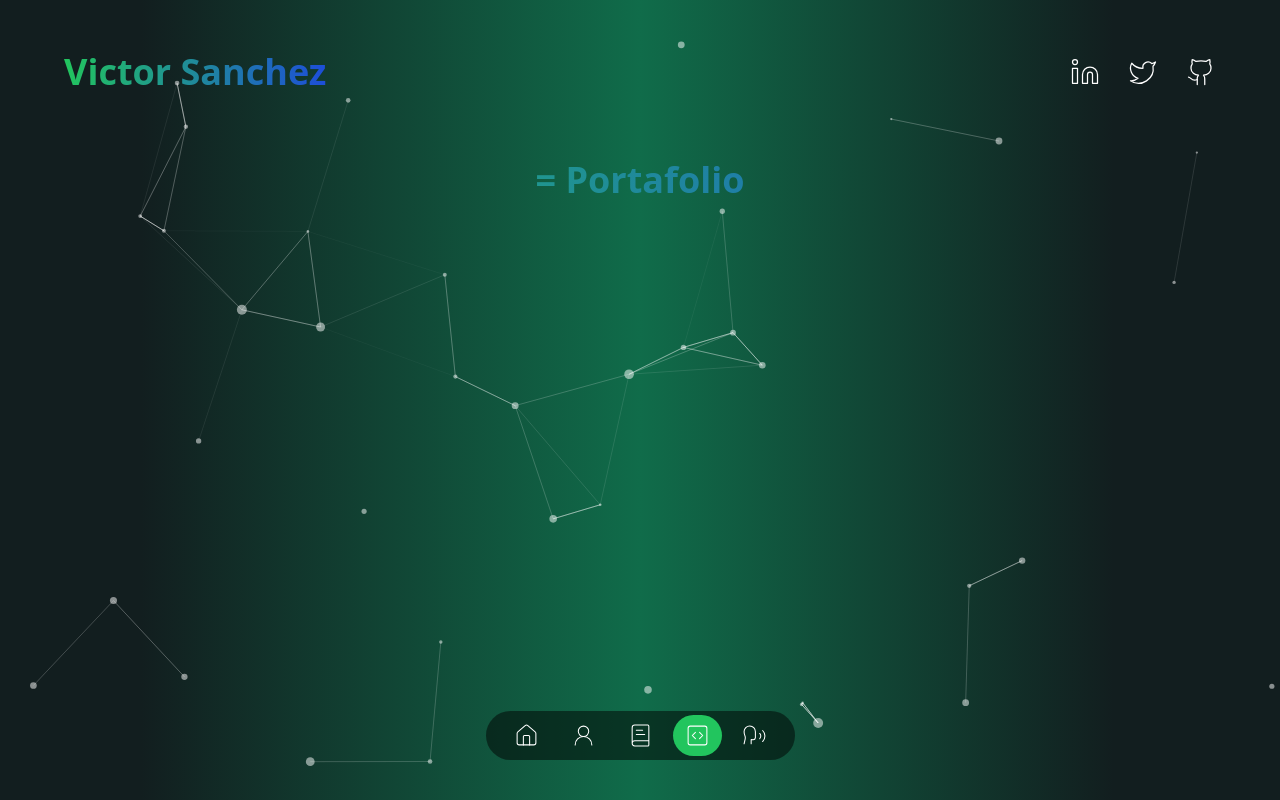
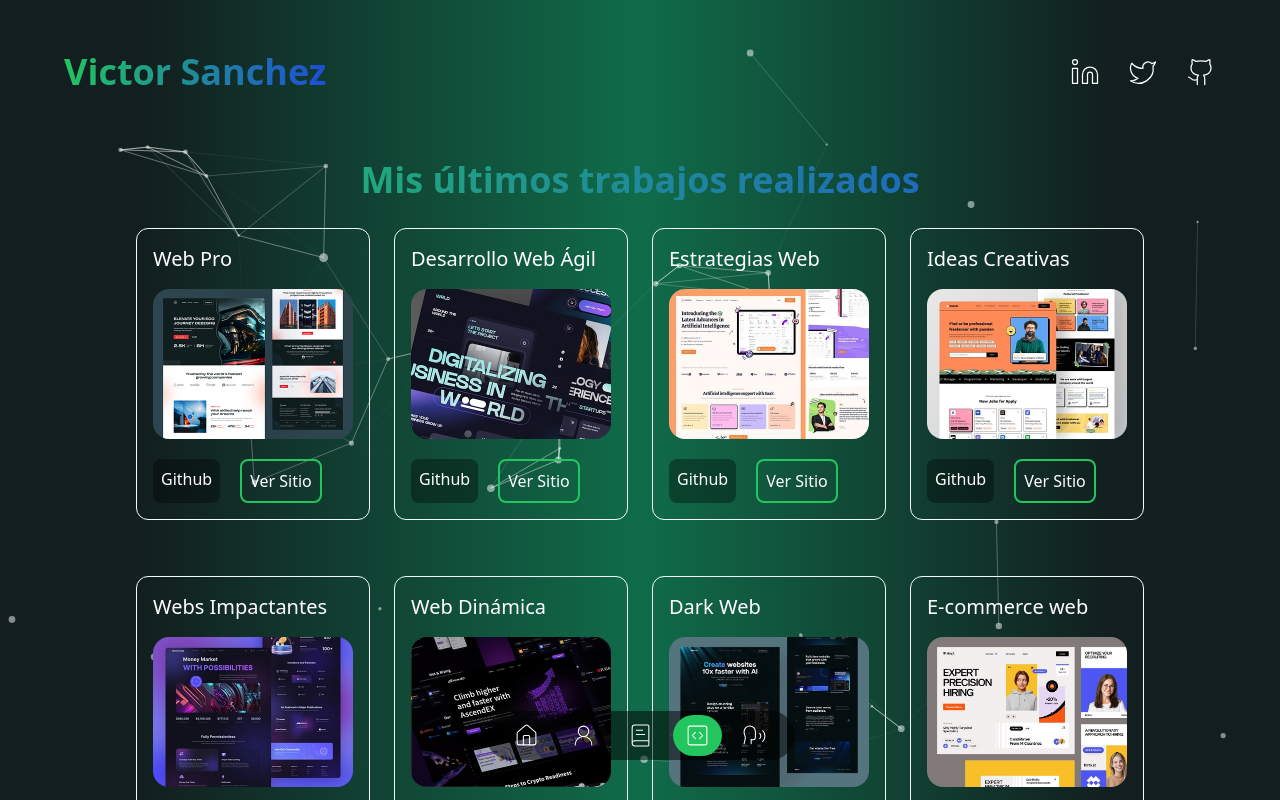
Before and after one commit to VictorDev1986/Victor_portafolio, a Next.js app: page /portfolio in a window 1280 px wide. Shown: the top 800 px of the page. Built offline with nearby package versions, Linux system fonts and the light colour scheme.

Commit message:
Creacion pagina de portafolio

```diff
--- a/app/(routes)/contact/page.tsx
+++ b/app/(routes)/contact/page.tsx
@@ -14,8 +14,6 @@ const PageAboutMe = () => {
                          to-blue-700 bg-clip-text text-transparent sm:text-4xl">
                             = Hablemos</h2>
                 </div>
-
-
             </ContainerPage>
 
         </>
--- a/app/(routes)/portfolio/page.tsx
+++ b/app/(routes)/portfolio/page.tsx
@@ -1,25 +1,36 @@
-import ContainerPage from "@/components/container";
+import Image from "next/image";
+import Link from "next/link";
 import { CoverParticles } from "@/components/cover-particles";
+
+import { dataPortfolio } from "@/data";
+
 import TransitionPage from "@/components/transition-page";
+import ContainerPage from "@/components/container-page";
+import PortfolioBox from "@/components/portfolio-box";
 
 
-const PageAboutMe = () => {
+
+const PortfolioPage = () => {
+
     return (
         <>
             <CoverParticles />
-            <TransitionPage />
             <ContainerPage>
-                <div>
-                <h2 className=" mt-0 my-3 text-2xl font-bold text-center md:block md:text-center bg-gradient-to-r from-green-500 via
-                         to-blue-700 bg-clip-text text-transparent sm:text-4xl">
-                            = Portafolio</h2>
+                <TransitionPage />
+                <div className="flex flex-col justify-center h-full">
+                    <h1 className=" mt-0 my-3 text-2xl font-bold text-center md:block md:text-center bg-gradient-to-r from-green-500 via
+                         to-blue-700 bg-clip-text text-transparent sm:text-4xl">Mis últimos trabajos realizados</h1>
+
+                    <div className="relative z-10 grid max-w-5xl gap-6 mx-auto mt-4 md:grid-cols-4">
+                        {dataPortfolio.map((data) => (
+                            <PortfolioBox key={data.id} data={data} />
+                        ))}
+                    </div>
                 </div>
 
-
             </ContainerPage>
-
         </>
     );
-};
+}
 
-export default PageAboutMe;
+export default PortfolioPage;
--- a/components/container-page.tsx
+++ b/components/container-page.tsx
@@ -6,7 +6,7 @@ const ContainerPage = (props: ContainerPageProps) => {
     const { children } = props
 
     return (
-        <div className="w-full max-w-6xl px-4 pb-40 mx-auto mt-40 md:pb-0 md:px-6">
+        <div className="w-full max-w-6xl px-4 pb-56 mx-auto mt-40 md:pb-20 md:px-6">
             {children}
         </div>
     );
--- a/components/introduction.tsx
+++ b/components/introduction.tsx
@@ -7,6 +7,7 @@ const Introduction = () => {
             <div className="z-20 grid items-center h-full p-6 py-20 md:py-0 md:grid-cols-2">
                 <Image src="/victor.png" priority width="600" height="600" alt="Avatar" />
                 <div className="flex flex-col justify-center max-w-lg">
+
                     <h1 className="mb-12 text-2xl leading-tight text-center md:text-left md:text-4xl md:mb-6">Hola! soy , <br />
                         <TypeAnimation
                             sequence={[
@@ -21,25 +22,18 @@ const Introduction = () => {
                             className="font-bold bg-gradient-to-r from-green-500 via to-blue-700 bg-clip-text text-transparent"
                         />
                     </h1>
-
-                    <p className="text-slate-400 mx-auto mb-14  md:text-xl md:mx-0 md:mb-6">
+                    <p className="text-slate-400 mx-auto mb-5  md:text-xl md:mx-0 md:mb-6">
                         Soy tecnólogo en desarrollo de software y estudiante de Ingeniería de Sistemas, con experiencia en desarrollo Full Stack. Tengo la capacidad de construir aplicaciones
                         web completas, desde el diseño del front-end hasta el desarrollo del back-end, la configuración de bases de datos y su despliegue en producción.
                         me apasiona crear soluciones funcionales, escalables y de alto impacto. Siempre enfocado en el aprendizaje continuo,
                         el trabajo colaborativo y la entrega de resultados de calidad.
                     </p>
 
-                    <div className="flex items-center justify-center gap-3 md:justify-start md:gap-10 text-sm">
-                        <a href="/projects" className="hidden sm:block px-3 py-2 my-2 transition-all border-2 cursor-pointer text-md w-fit rounded-xl hover:shadow-xl hover:shadow-green-500">
-                            Proyectos
-                        </a>
-                        <a href="/contact"
-                            className="hidden sm:block px-3 py-2 my-5 transition-all border-2 cursor-pointer text-md w-fit text-green-500 border-green-500 rounded-xl hover:shadow-xl hover:shadow-green-500" >
-                            Mi CV
-                        </a>
-                    </div>
                 </div>
+
             </div>
+
+
         </div>
     );
 }
--- /dev/null
+++ b/components/portfolio-box.tsx
@@ -0,0 +1,52 @@
+import Image from "next/image";
+import Link from "next/link";
+
+interface PortfolioBoxProps {
+    data: {
+        id: number,
+        title: string
+        image: string
+        urlGithub: string
+        urlDemo: string
+    }
+}
+
+const PortfolioBox = (props: PortfolioBoxProps) => {
+    const { data } = props
+    const { id, title, image, urlDemo, urlGithub } = data
+
+    return (
+        <div
+            key={id}
+            className="p-4 mb-8 border border-teal-50 rounded-xl"
+        >
+            <h3 className="mb-4 text-xl">{title}</h3>
+            <Image
+                src={image}
+                alt="Image"
+                width={200} height={200} className="w-full md:w-[200px] rounded-2xl h-auto"
+            />
+
+            <div className="flex gap-5 mt-5">
+                <Link
+                    href={urlGithub}
+                    target="_blank"
+                    className="p-2 transition duration-150 rounded-lg  bg-black/35  text-while border-green-500 hover:shadow-xl hover:shadow-green-500  "
+                >
+                    Github
+                </Link>
+
+                <Link
+                    href={urlDemo}
+                    target="_blank"
+                    className="p-2 transition duration-150 rounded-lg border-2  text-while border-green-500 hover:shadow-xl hover:shadow-green-500"
+                >
+                    Ver Sitio
+                </Link>
+            </div>
+        </div>
+
+    );
+}
+
+export default PortfolioBox
```
